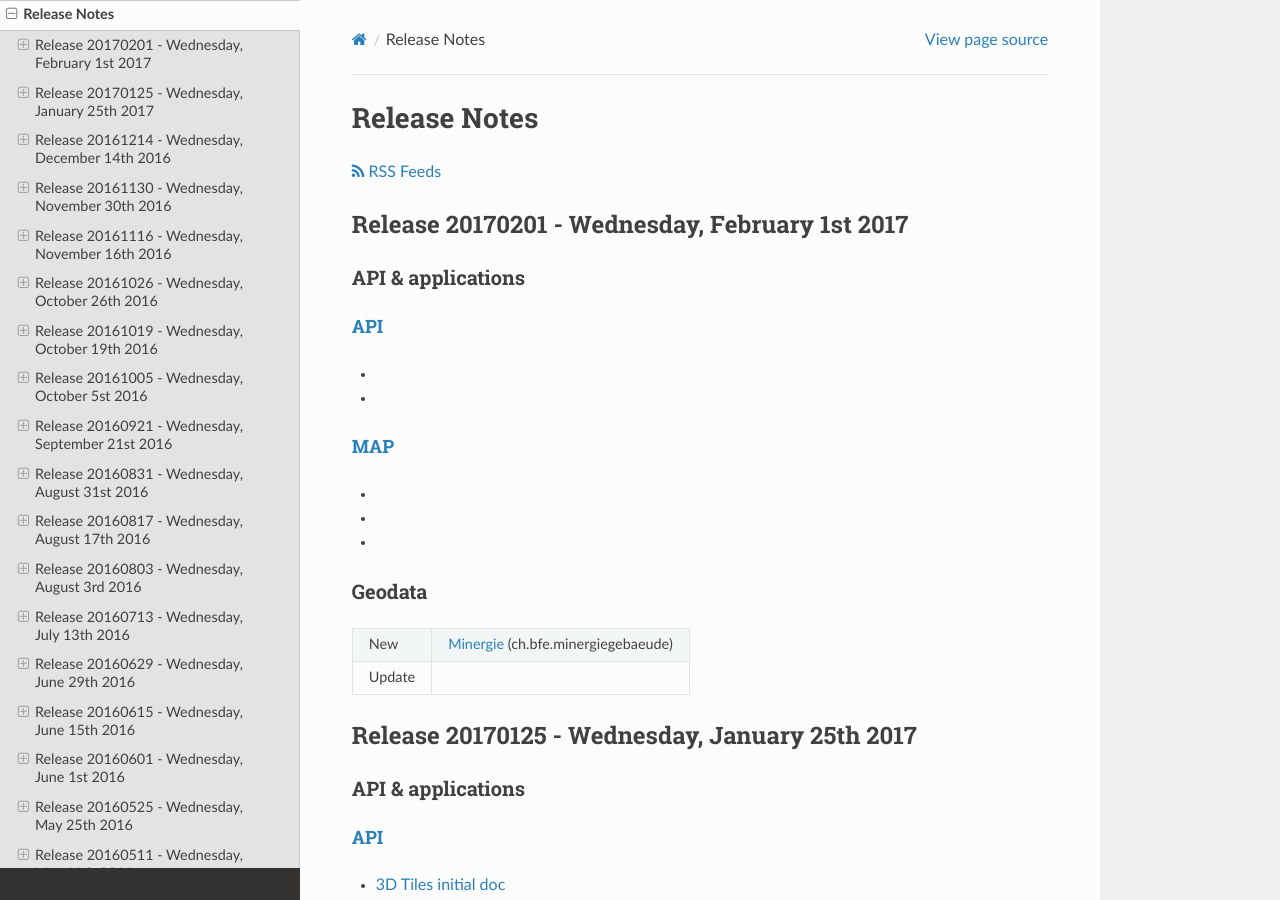
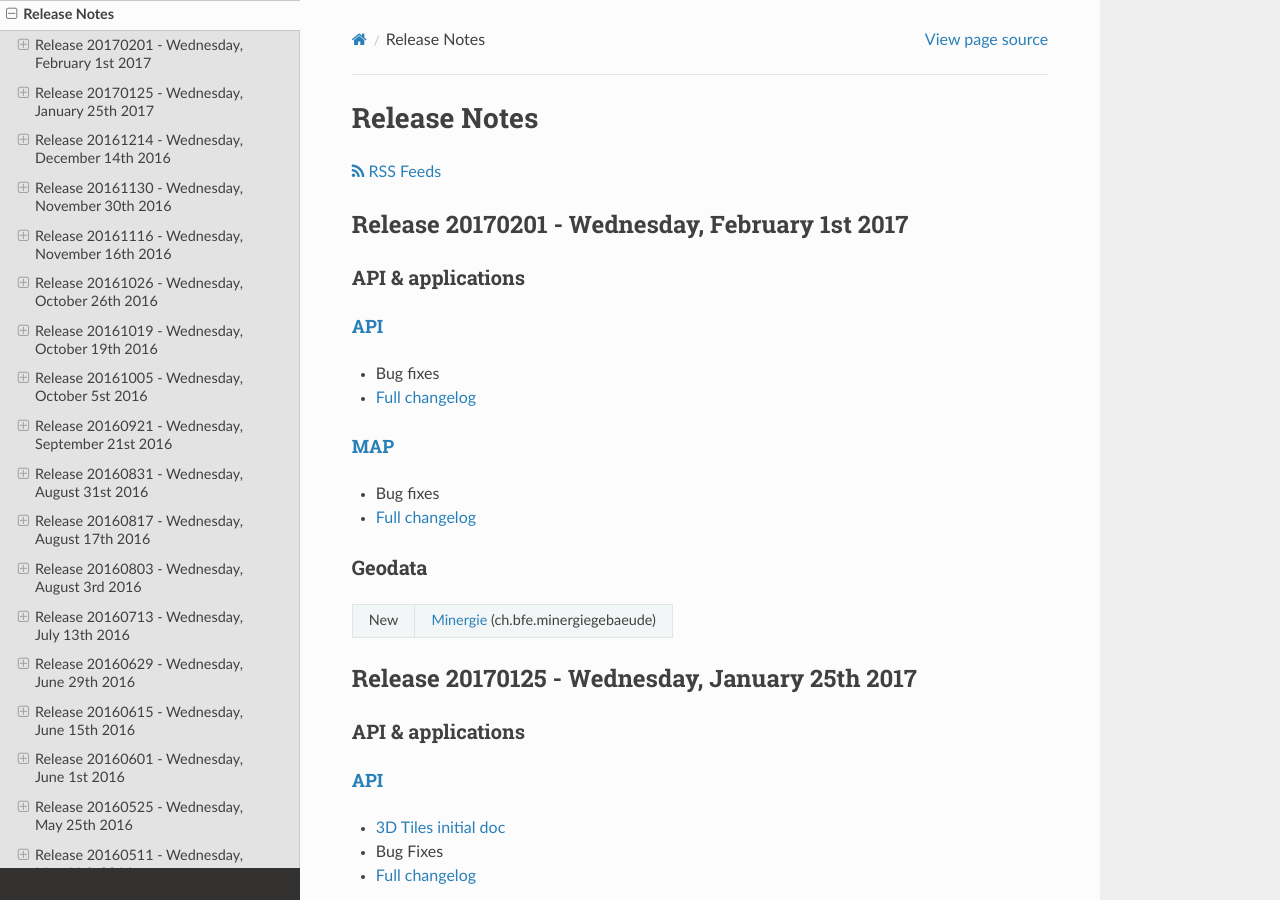
Before and after one commit to swisstopo-test/doc-chsdi3, a Sphinx documentation site: the page built from source/releasenotes/index.rst, in a window 1280 px wide and 900 px high. Built offline with Sphinx 7.4.7 and the Read the Docs theme 2.0.0, drawn with Linux system fonts in a browser that asks for light colours.

Commit message:
Update releasenotes

```diff
--- a/source/releasenotes/index.rst
+++ b/source/releasenotes/index.rst
@@ -26,14 +26,13 @@ API & applications
 
 `API <//api3.geo.admin.ch>`__
 '''''''''''''''''''''''''''''
--
--
-
-`MAP <//map.geo.admin.ch>`__
-'''''''''''''''''''''''''''''
--
--
--
+- Bug fixes
+- `Full changelog <https://github.com/geoadmin/mf-chsdi3/compare/r_170125...r_170201>`__
+
+`MAP <//map.geo.admin.ch>`__
+'''''''''''''''''''''''''''''
+- Bug fixes
+- `Full changelog <https://github.com/geoadmin/mf-geoadmin3/compare/r_170125...r_170201>`__
 
 
 Geodata
@@ -41,8 +40,6 @@ Geodata
 
 +--------+--------------------------------------------------------------------------------------------------------------------------------------------------------------------------------------------------+
 | New    | `Minergie <//map.geo.admin.ch/?layers=ch.bfe.minergiegebaeude>`__ (ch.bfe.minergiegebaeude)                                                                                                      |
-+--------+--------------------------------------------------------------------------------------------------------------------------------------------------------------------------------------------------+
-| Update |                                                                                                                                                                                                  |
 +--------+--------------------------------------------------------------------------------------------------------------------------------------------------------------------------------------------------+
 
 .. _releasenotes_20170125:
```
